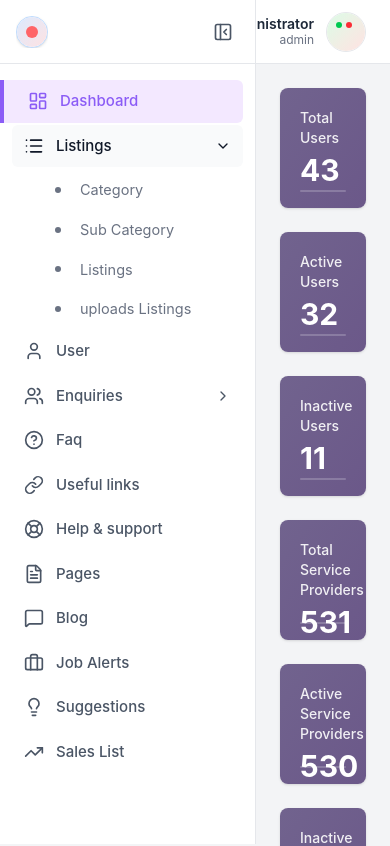
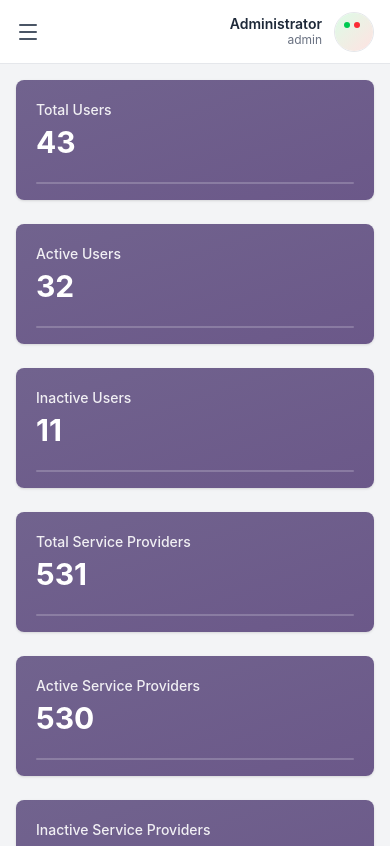
Before and after one commit to deepesh-230/admin-panel, a React (Vite) app: page /dashboard in a window 390 px wide. Shown: the top 846 px of the page. Built offline with nearby package versions, Linux system fonts and the light colour scheme.

Commit message:
responsive fixes

```diff
--- a/src/components/layout/Header.tsx
+++ b/src/components/layout/Header.tsx
@@ -1,12 +1,20 @@
 
 import { useSidebar } from '../../contexts/SidebarContext';
 import { cn } from '../../utils/cn';
+import { Menu } from 'lucide-react';
 
 export const Header = () => {
-  const { isCollapsed } = useSidebar();
+  const { isCollapsed, setIsMobileMenuOpen } = useSidebar();
 
   return (
-    <header className={cn("h-16 bg-white border-b border-border-light flex items-center justify-end px-6 fixed top-0 right-0 z-10 transition-all duration-300", isCollapsed ? "left-20" : "left-64")}>
+    <header className={cn("h-16 bg-white border-b border-border-light flex items-center justify-between md:justify-end px-4 md:px-6 fixed top-0 left-0 right-0 z-10 transition-all duration-300", isCollapsed ? "md:left-20" : "md:left-64")}>
+      <button
+        className="md:hidden p-2 -ml-2 text-gray-600 hover:bg-gray-100 rounded-md"
+        onClick={() => setIsMobileMenuOpen(true)}
+      >
+        <Menu size={24} />
+      </button>
+
       <div className="flex items-center gap-3 cursor-pointer">
         <div className="text-right">
           <p className="text-sm font-semibold text-gray-800 leading-tight">Administrator</p>
--- a/src/components/layout/Layout.tsx
+++ b/src/components/layout/Layout.tsx
@@ -11,8 +11,8 @@ const LayoutContent = ({ children }: { children: React.ReactNode }) => {
     <div className="min-h-screen bg-bg-light">
       <Sidebar />
       <Header />
-      <main className={cn("pt-16 transition-all duration-300", isCollapsed ? "pl-20" : "pl-64")}>
-        <div className="p-6">
+      <main className={cn("pt-16 transition-all duration-300 w-full", isCollapsed ? "md:pl-20" : "md:pl-64")}>
+        <div className="p-4 md:p-6 overflow-x-auto">
           {children}
         </div>
       </main>
--- a/src/components/layout/Sidebar.tsx
+++ b/src/components/layout/Sidebar.tsx
@@ -68,12 +68,23 @@ const navItems: NavItem[] = [
 ];
 
 export const Sidebar = () => {
-  const { isCollapsed, toggleSidebar } = useSidebar();
+  const { isCollapsed, toggleSidebar, isMobileMenuOpen, setIsMobileMenuOpen } = useSidebar();
 
   return (
-    <aside className={cn("bg-white border-r border-border-light flex flex-col h-screen fixed left-0 top-0 transition-all duration-300 z-20", isCollapsed ? "w-20" : "w-64")}>
-      <div className={`h-16 flex items-center px-4 border-b border-border-light flex-shrink-0 justify-between bg-white`}>
-        <div className={cn("flex items-center gap-2 overflow-hidden", isCollapsed ? "w-0 opacity-0 hidden" : "w-auto opacity-100")}>
+    <>
+      {isMobileMenuOpen && (
+        <div
+          className="fixed inset-0 bg-black/40 z-30 md:hidden transition-opacity"
+          onClick={() => setIsMobileMenuOpen(false)}
+        />
+      )}
+      <aside className={cn(
+        "bg-white border-r border-border-light flex flex-col h-screen fixed left-0 top-0 transition-all duration-300 z-40",
+        isMobileMenuOpen ? "translate-x-0 w-64" : "-translate-x-full w-64",
+        isCollapsed ? "md:translate-x-0 md:w-20" : "md:translate-x-0 md:w-64"
+      )}>
+        <div className={`h-16 flex items-center px-4 border-b border-border-light flex-shrink-0 justify-between bg-white`}>
+          <div className={cn("flex items-center gap-2 overflow-hidden", isCollapsed ? "md:w-0 md:opacity-0 md:hidden" : "w-auto opacity-100")}>
           <div className="w-8 h-8 rounded-full border border-blue-200 flex flex-shrink-0 items-center justify-center bg-white shadow-sm overflow-hidden">
             <div className="w-full h-full bg-gradient-to-br from-blue-100 to-red-100 rounded-full flex items-center justify-center">
               <div className="w-3 h-3 bg-red-400 rounded-full"></div>
@@ -82,7 +93,7 @@ export const Sidebar = () => {
         </div>
         <button
           onClick={toggleSidebar}
-          className={`p-1.5 rounded-md hover:bg-gray-100 text-gray-600 transition-colors ${isCollapsed ? "mx-auto" : ""}`}
+          className={`hidden md:block p-1.5 rounded-md hover:bg-gray-100 text-gray-600 transition-colors ${isCollapsed ? "mx-auto" : ""}`}
           title={isCollapsed ? "Expand Sidebar" : "Collapse Sidebar"}
         >
           {isCollapsed ? <PanelLeftOpen size={20} /> : <PanelLeftClose size={20} />}
@@ -96,6 +107,7 @@ export const Sidebar = () => {
         </nav>
       </div>
     </aside>
+    </>
   );
 };
 
--- a/src/contexts/SidebarContext.tsx
+++ b/src/contexts/SidebarContext.tsx
@@ -1,19 +1,35 @@
-import React, { createContext, useContext, useState } from 'react';
+import React, { createContext, useContext, useState, useEffect } from 'react';
 
 interface SidebarContextType {
   isCollapsed: boolean;
   toggleSidebar: () => void;
+  isMobileMenuOpen: boolean;
+  setIsMobileMenuOpen: (isOpen: boolean) => void;
 }
 
 const SidebarContext = createContext<SidebarContextType | undefined>(undefined);
 
 export const SidebarProvider = ({ children }: { children: React.ReactNode }) => {
-  const [isCollapsed, setIsCollapsed] = useState(false);
+  const [isCollapsedState, setIsCollapsedState] = useState(false);
+  const [isMobileMenuOpen, setIsMobileMenuOpen] = useState(false);
+  const [isMobile, setIsMobile] = useState(window.innerWidth < 768);
 
-  const toggleSidebar = () => setIsCollapsed(prev => !prev);
+  useEffect(() => {
+    const handleResize = () => {
+      setIsMobile(window.innerWidth < 768);
+      if (window.innerWidth >= 768) {
+        setIsMobileMenuOpen(false);
+      }
+    };
+    window.addEventListener('resize', handleResize);
+    return () => window.removeEventListener('resize', handleResize);
+  }, []);
+
+  const isCollapsed = isMobile ? false : isCollapsedState;
+  const toggleSidebar = () => setIsCollapsedState(prev => !prev);
 
   return (
-    <SidebarContext.Provider value={{ isCollapsed, toggleSidebar }}>
+    <SidebarContext.Provider value={{ isCollapsed, toggleSidebar, isMobileMenuOpen, setIsMobileMenuOpen }}>
       {children}
     </SidebarContext.Provider>
   );
```
